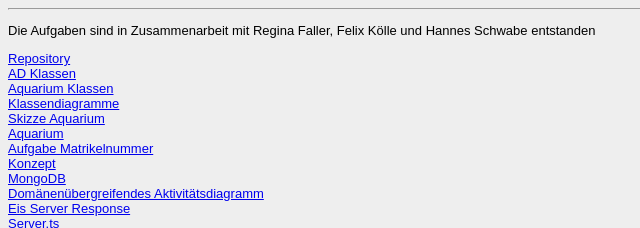
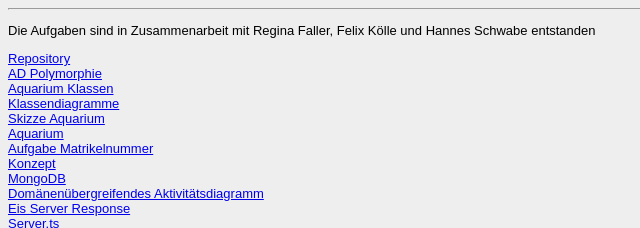
Before and after one commit to JanaKraemer/JanaKraemer, a plain HTML site: page Steckbrief/steckbrief.htm in a window 1280 px wide. Shown: the top 228 px of the page, 0-640 px from the left. Drawn offline with Linux system fonts and the light colour scheme.

Commit message:
funktioniert

```diff
--- a/Steckbrief/steckbrief.htm
+++ b/Steckbrief/steckbrief.htm
@@ -10,7 +10,8 @@
 <p>Die Aufgaben sind in Zusammenarbeit mit Regina Faller, Felix Kölle und Hannes Schwabe entstanden</p>
 <a target="_blank" href="https://github.com/JanaKraemer/EIA2-Aufgabe">Repository</a>
 <br>
-<a target="_blank" href="https://github.com/JanaKraemer/EIA2-Aufgabe/blob/master/Aquarium/ad.pdf">AD Klassen</a>
+
+<a target="_blank" href="https://github.com/JanaKraemer/EIA2-Aufgabe/blob/master/Aquarium/ad%20polynometrie.pdf">AD Polymorphie</a>
 <br>
 <a target="_blank" href="https://janakraemer.github.io/EIA2-Aufgabe/Aquarium/">Aquarium Klassen</a>
 <br>
```
